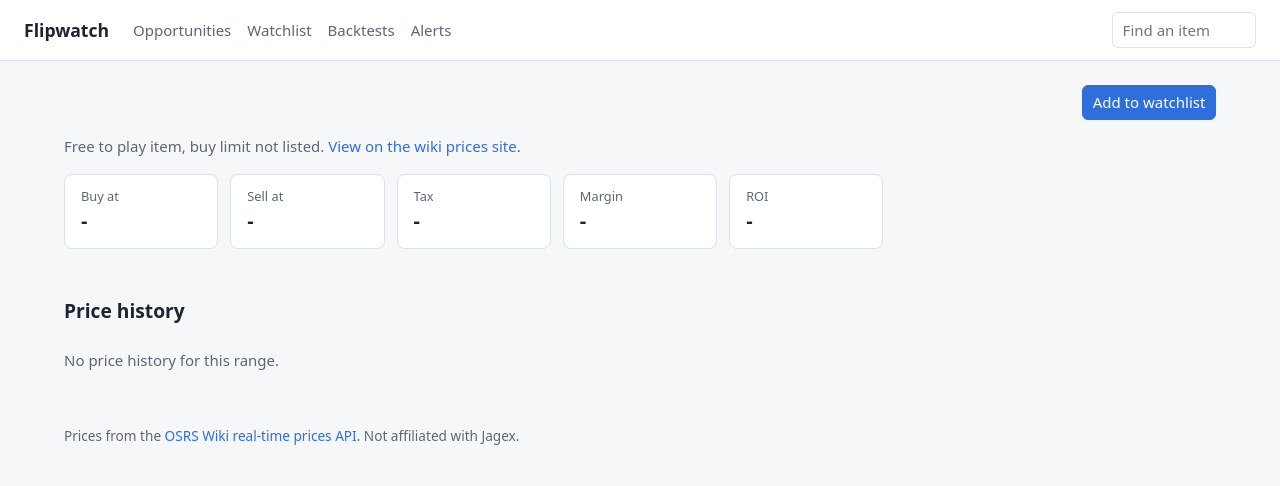
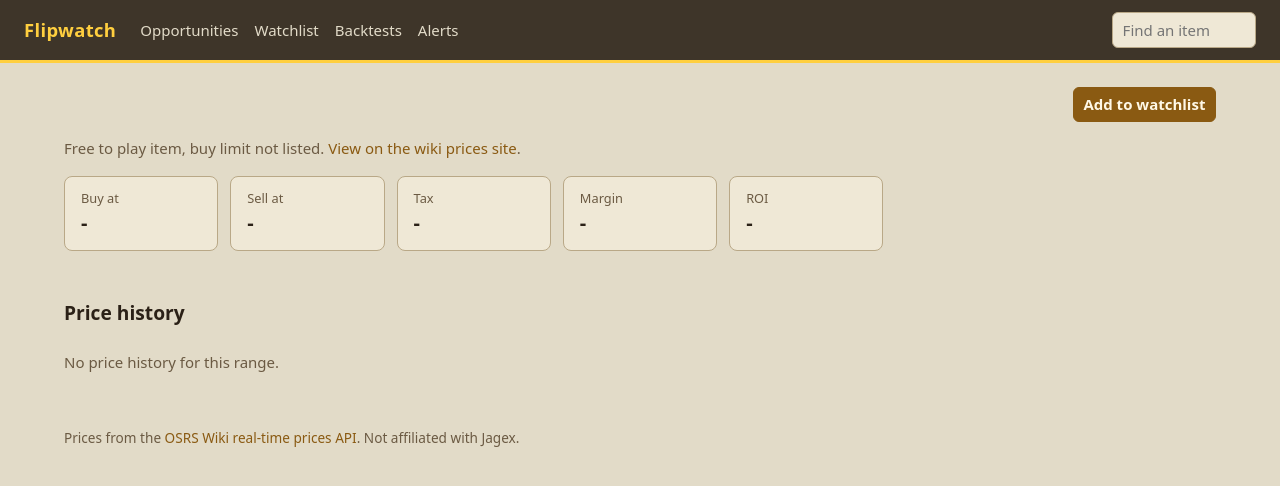
Before and after one commit to Jatzo/osrs-flipwatch, a Python web app: template flipwatch/web/templates/item.html in a window 1280 px wide. Shown: the top 486 px of the page. Run offline with Jinja, Linux system fonts and the light colour scheme; the template is opened without the code that fills it, so the values that code supplies are empty.

Commit message:
Give the dashboard Old School RuneScape colours

```diff
--- a/flipwatch/web/static/style.css
+++ b/flipwatch/web/static/style.css
@@ -1,33 +1,45 @@
+/* Colours follow the Old School RuneScape interface: parchment, worn brown leather and
+   gold, with the game's yellow and orange for the two price lines. */
 :root {
-  --bg: #f6f7f9;
-  --panel: #ffffff;
-  --text: #1d2330;
-  --muted: #5d6677;
-  --border: #dde1e8;
-  --accent: #2f6fdb;
-  --good: #1f8a4c;
-  --bad: #c0392b;
-  --notice: #fff6db;
-  --notice-border: #e6c76a;
-  --high: #2f6fdb;
-  --low: #e0812f;
+  --bg: #e2dbc8;
+  --panel: #efe8d6;
+  --text: #2b2117;
+  --muted: #6b5a43;
+  --border: #b9a887;
+  --accent: #8a5a12;
+  --on-accent: #fff8e6;
+  --header-bg: #3e3529;
+  --header-text: #e2dbc8;
+  --header-accent: #ffcf3f;
+  --good: #2e7d1f;
+  --bad: #b3261e;
+  --notice: #f5e6b3;
+  --notice-border: #c49a3a;
+  --high: #c48a10;
+  --low: #a8481a;
+  --row-hover: #e6dcc3;
   font-family: system-ui, -apple-system, "Segoe UI", Roboto, sans-serif;
 }
 
 @media (prefers-color-scheme: dark) {
   :root {
-    --bg: #14171d;
-    --panel: #1c2028;
-    --text: #e6e9ef;
-    --muted: #9aa3b2;
-    --border: #2d333e;
-    --accent: #6ea0ff;
-    --good: #4cc27f;
-    --bad: #ff7a6b;
-    --notice: #2d2816;
-    --notice-border: #6b5a22;
-    --high: #6ea0ff;
-    --low: #f0a35e;
+    --bg: #1f1a14;
+    --panel: #2c251c;
+    --text: #ece0c2;
+    --muted: #b3a283;
+    --border: #4d4132;
+    --accent: #ffb83f;
+    --on-accent: #1f1a14;
+    --header-bg: #14110d;
+    --header-text: #d8ccb0;
+    --header-accent: #ffcf3f;
+    --good: #6cc24a;
+    --bad: #ff6b57;
+    --notice: #3a2f1b;
+    --notice-border: #8a6c28;
+    --high: #ffff00;
+    --low: #ff981f;
+    --row-hover: #362e23;
   }
 }
 
@@ -50,15 +62,15 @@ a:hover { text-decoration: underline; }
   align-items: center;
   gap: 1rem 1.5rem;
   padding: 0.75rem 1.5rem;
-  background: var(--panel);
-  border-bottom: 1px solid var(--border);
+  background: var(--header-bg);
+  border-bottom: 3px solid var(--header-accent);
 }
 
-.brand { font-weight: 700; font-size: 1.1rem; color: var(--text); }
+.brand { font-weight: 700; font-size: 1.15rem; color: var(--header-accent); letter-spacing: 0.02em; }
 
 .site-header nav { display: flex; gap: 1rem; }
-.site-header nav a { color: var(--muted); padding: 0.25rem 0; }
-.site-header nav a[aria-current="page"] { color: var(--text); border-bottom: 2px solid var(--accent); }
+.site-header nav a { color: var(--header-text); padding: 0.25rem 0; }
+.site-header nav a[aria-current="page"] { color: var(--header-accent); border-bottom: 2px solid var(--header-accent); }
 
 .search { margin-left: auto; }
 
@@ -89,7 +101,7 @@ input, select, button {
   padding: 0.35rem 0.6rem;
 }
 input:not([type="date"]) { width: 9rem; }
-button { cursor: pointer; background: var(--accent); border-color: var(--accent); color: #fff; }
+button { cursor: pointer; background: var(--accent); border-color: var(--accent); color: var(--on-accent); font-weight: 600; }
 button.link { background: none; border: none; color: var(--accent); padding: 0; }
 
 .filters {
@@ -108,7 +120,7 @@ table { width: 100%; border-collapse: collapse; font-variant-numeric: tabular-nu
 th, td { padding: 0.5rem 0.75rem; text-align: right; white-space: nowrap; border-bottom: 1px solid var(--border); }
 th:first-child, td:first-child { text-align: left; }
 tbody tr:last-child td { border-bottom: none; }
-tbody tr:hover { background: color-mix(in srgb, var(--accent) 6%, transparent); }
+tbody tr:hover { background: var(--row-hover); }
 th { font-size: 0.85rem; color: var(--muted); font-weight: 600; user-select: none; }
 table.sortable th:not(.no-sort) { cursor: pointer; }
 th[aria-sort="ascending"]::after { content: " \25B2"; }
@@ -148,7 +160,7 @@ td.loss { color: var(--bad); }
 
 .ranges { display: flex; gap: 0.5rem; }
 .ranges a { padding: 0.2rem 0.6rem; border: 1px solid var(--border); border-radius: 6px; }
-.ranges a[aria-current="page"] { background: var(--accent); border-color: var(--accent); color: #fff; }
+.ranges a[aria-current="page"] { background: var(--accent); border-color: var(--accent); color: var(--on-accent); }
 
 .chart {
   position: relative;
```
